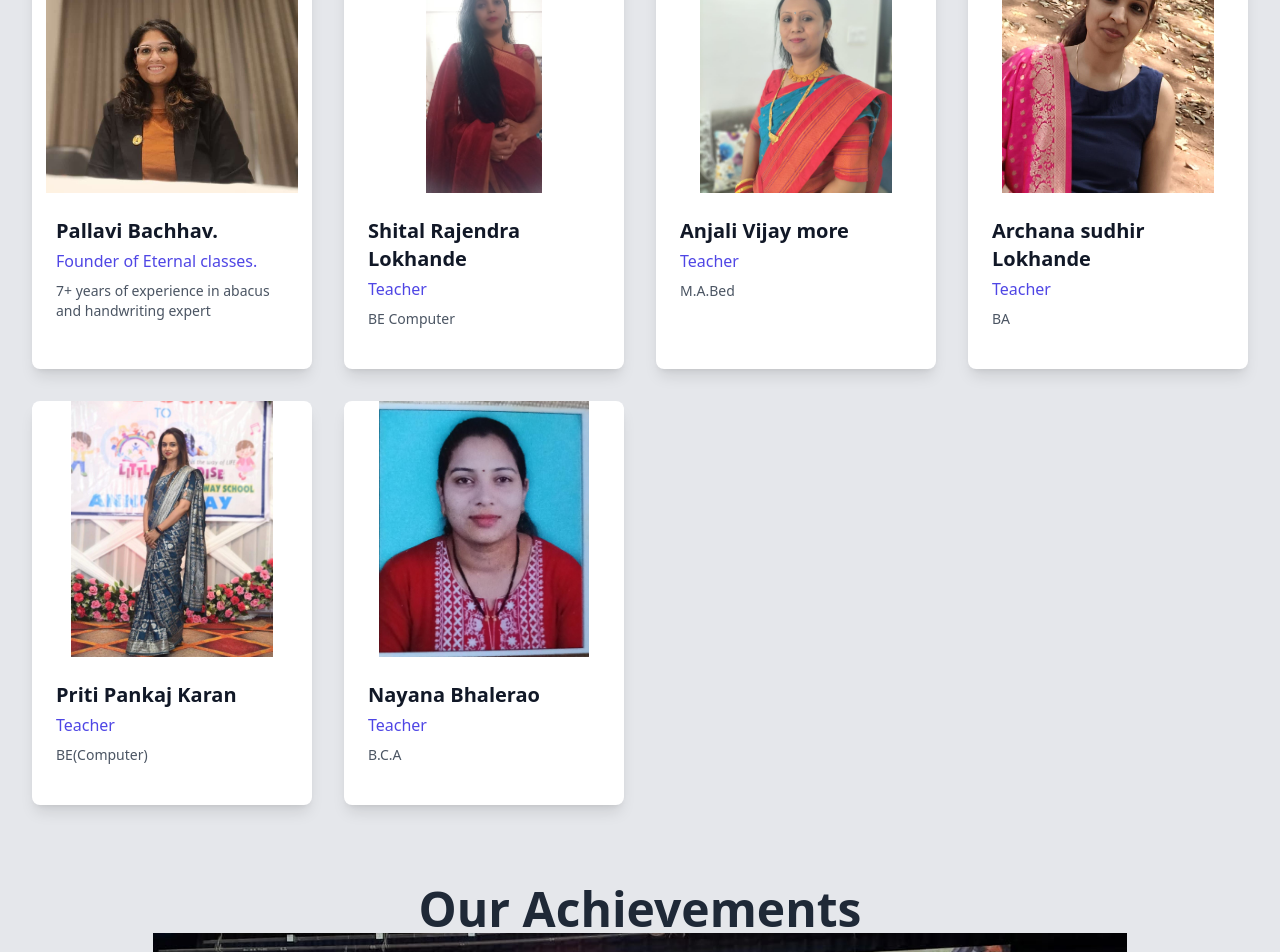
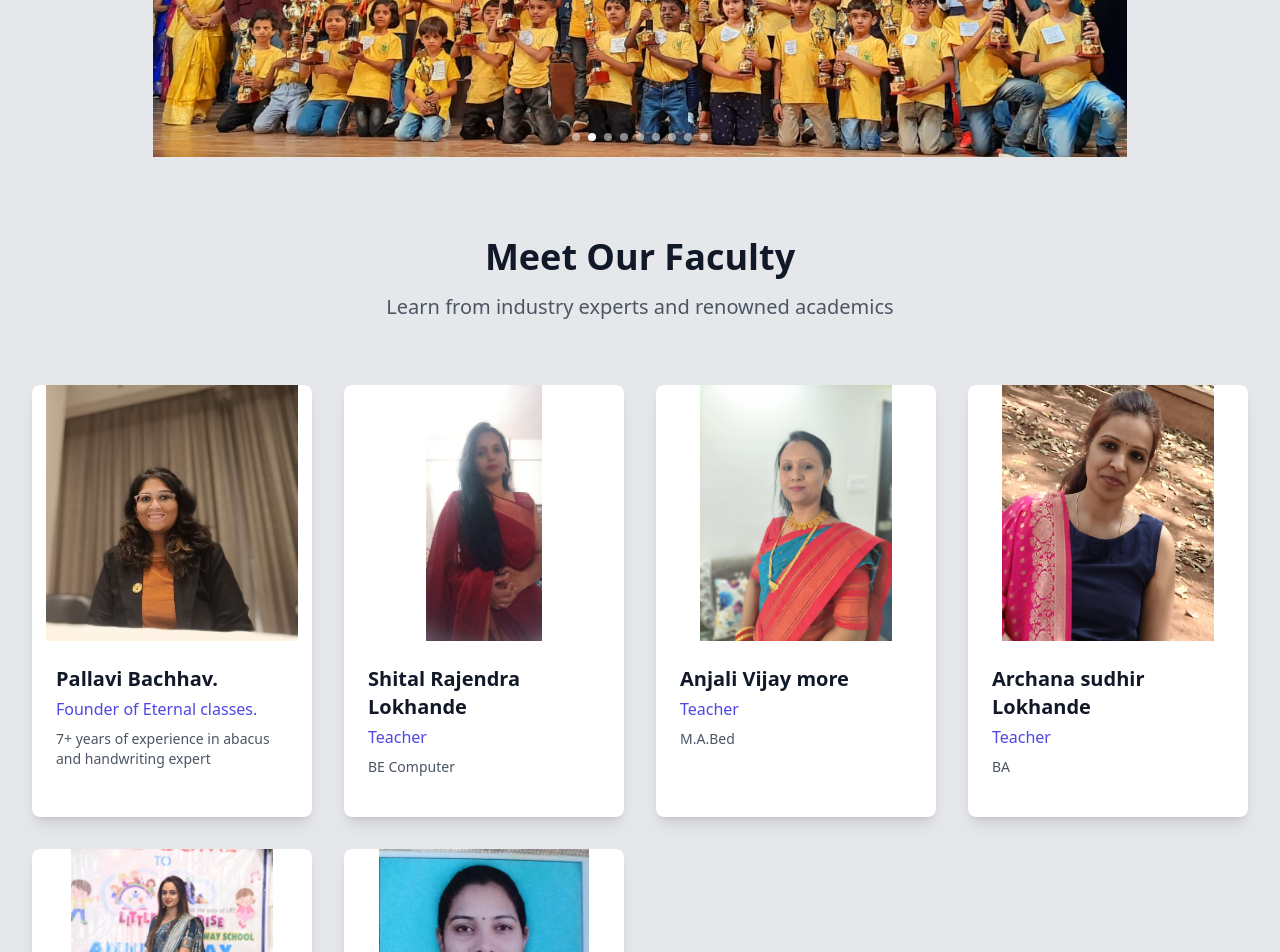
Before and after one commit to YashVarpe05/abacusweb, a React (Vite) app: page / in a window 1280 px wide. Shown: the part 1880-2832 px from the top of the page. Built offline with nearby package versions, Linux system fonts and the light colour scheme.

Commit message:
change the location of the slider move under the counter section

```diff
--- a/src/App.tsx
+++ b/src/App.tsx
@@ -27,9 +27,9 @@ const App: React.FC = () => {
 								<Hero />
 								<Programs />
 								<Counter />
+								<Achievementsslider />
 								<Faculty />
 								{/* <Achievements /> */}
-								<Achievementsslider />
 								<Footer />
 							</>
 						}
```
